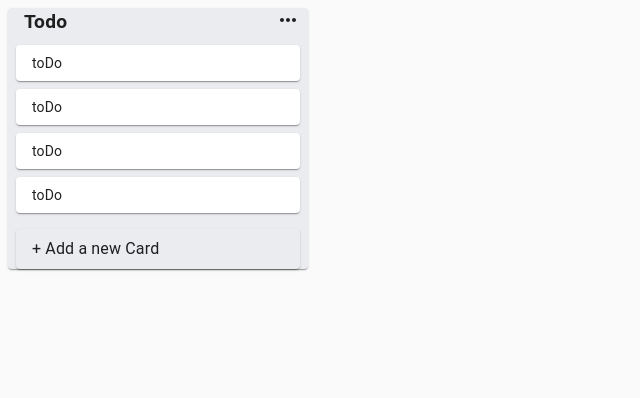
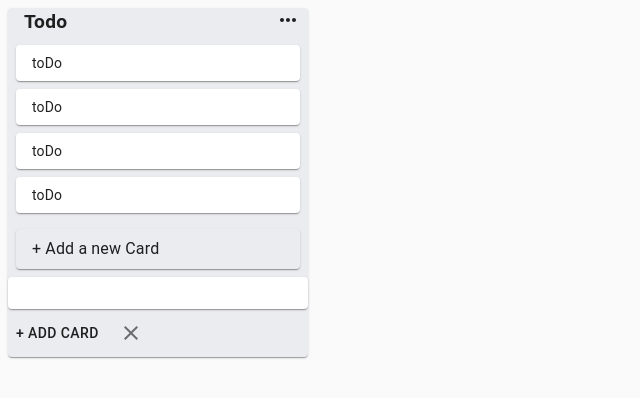
Before and after one commit to AlbertCos/Reto3, a React (Create React App) app: page / in a window 1280 px wide. Shown: the top 398 px of the page, without its empty margins (0-640 px from the left). Built offline with nearby package versions, Linux system fonts and the light colour scheme.

Commit message:
Developin style for input Card component

```diff
--- a/src/components/Input/InputCard.js
+++ b/src/components/Input/InputCard.js
@@ -1,9 +1,30 @@
-import React from 'react'
+import {InputBase, Paper, Button, IconButton } from '@material-ui/core';
+import React from 'react';
+import ClearIcon from "@material-ui/icons/Clear";
+import{makeStyles} from '@material-ui/core/styles';
+
+
+
+// const useStyle = makeStyles((theme)=>({
+//     root:{
+//         width:'300px',
+//         backgroundColor:'#EBECF0',
+//         marginLeft: theme.spacing(1),
+//     },
+// }));
 
 export default function InputCard() {
     return (
         <div>
-
+            <div>
+            <Paper>
+                <InputBase multiline fullWidth/>
+            </Paper>
+            </div>
+            <div>
+                <Button>+ Add Card</Button>
+                <IconButton><ClearIcon/></IconButton>
+            </div>
         </div>
     )
 }
--- a/src/components/List.js
+++ b/src/components/List.js
@@ -4,6 +4,7 @@ import{makeStyles} from '@material-ui/core/styles';
 import Title from './Title';
 import Card from './Card';
 import InputContainer from './Input/InputContainer';
+import InputCard from './Input/InputCard';
 
 const useStyle = makeStyles((theme)=>({
     root:{
@@ -25,6 +26,7 @@ export default function List () {
                 <Card/>
                 <Card/>
                 <InputContainer/>
+                <InputCard/>
             </Paper>
         </div>
     );
```
